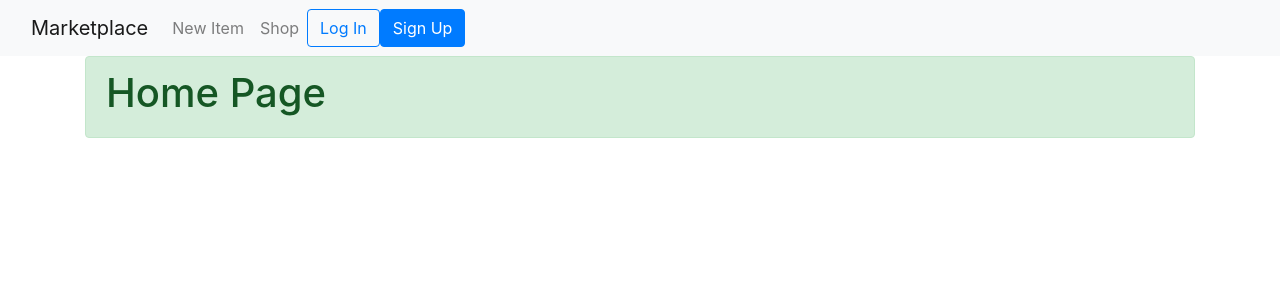
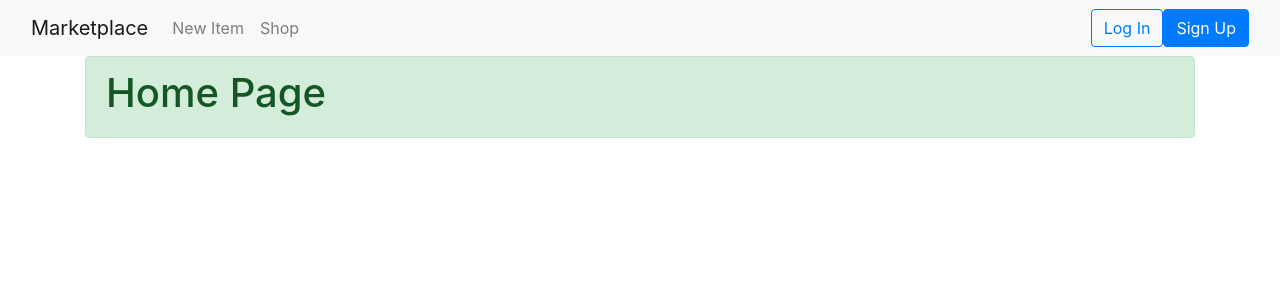
Before and after one commit to elkocho1/project-4, a Django app: page / in a window 1280 px wide. Shown: the top 300 px of the page. Run offline with Django 4.2, Linux system fonts and the light colour scheme; some libraries are stand-ins or nearby versions.

Commit message:
Style Login Buttons to place them right

```diff
--- a/static/css/style.css
+++ b/static/css/style.css
@@ -1,3 +1,5 @@
-.home-buton{
-    color:red;
+.login-buttons{
+    margin-left: auto;
+    display: flex;
+    align-items: center;
 }
--- a/templates/base.html
+++ b/templates/base.html
@@ -23,7 +23,7 @@
                     <a href="#" class="nav-link">Shop</a>
                 </li>
             </ul>
-            <div class="d-flex ms-auto">
+            <div class="login-buttons">
                 <a href="#" role="button" class="btn btn-outline-primary me-2">Log In</a>
                 <a href="#" role="button" class="btn btn-primary">Sign Up</a>
             </div>
```
